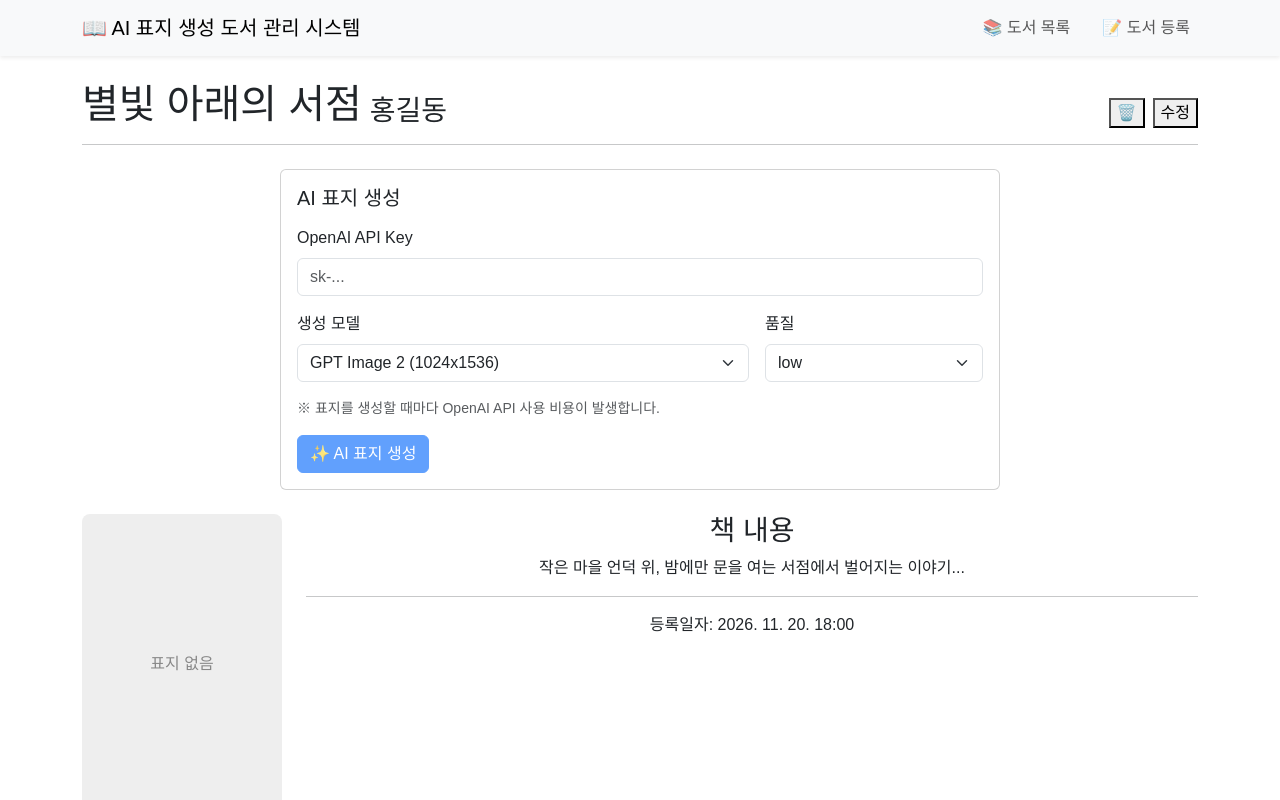
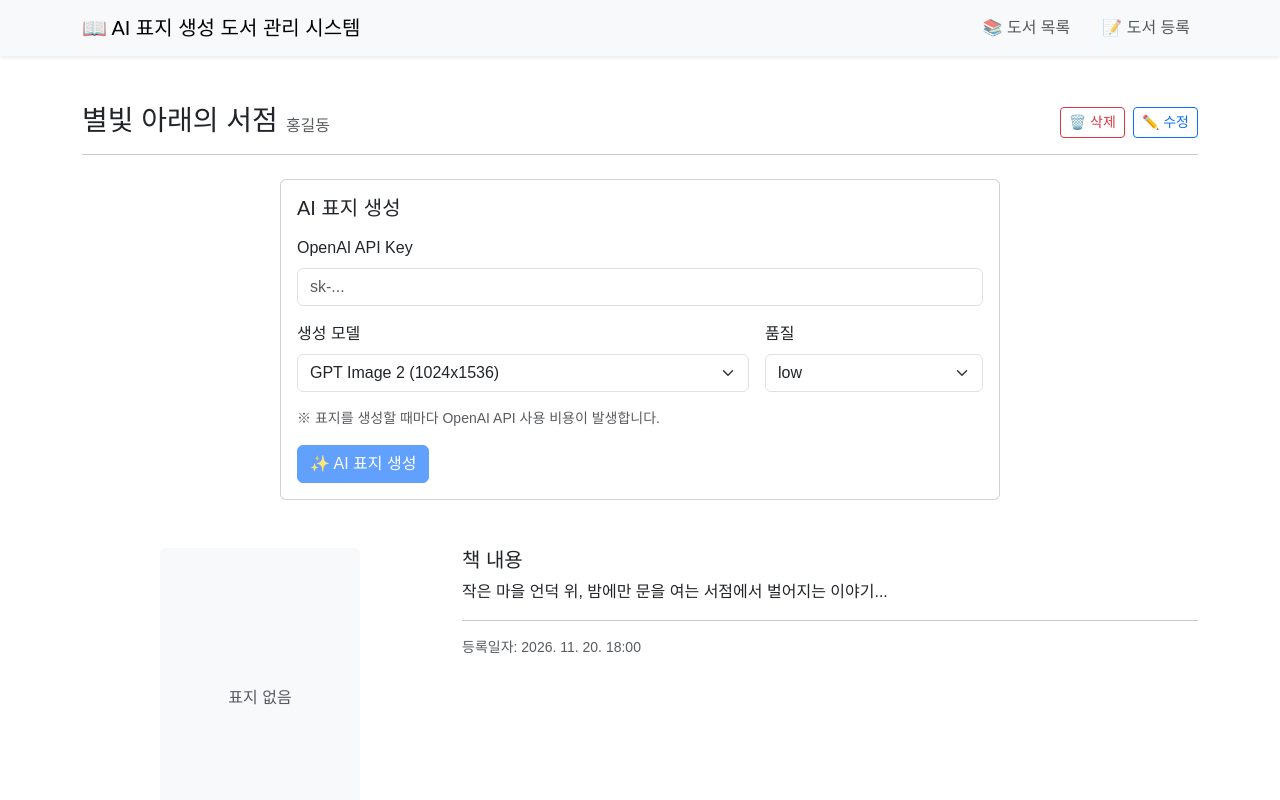
Before and after one commit to Jun0913/Mini-Project-4, a React (Vite) app: page /books/1 in a window 1280 px wide. Shown: the top 800 px of the page. Built offline with nearby package versions, Linux system fonts and the light colour scheme; data requests are answered from the project's data file; a web font is replaced by a local one.

Commit message:
마저 꾸며보기

```diff
--- a/src/components/Layout.jsx
+++ b/src/components/Layout.jsx
@@ -2,7 +2,7 @@ import { NavLink, Link, Outlet } from "react-router-dom";
 
 export default function Layout() {
   return (
-    <>
+    <div className="d-flex flex-column min-vh-100">
       <nav className="navbar navbar-expand-sm navbar-light bg-body-tertiary shadow-sm sticky-top">
         <div className="container">
           <Link className="navbar-brand" to="/">
@@ -18,9 +18,9 @@ export default function Layout() {
           </div>
         </div>
       </nav>
-      <main className="container py-4">
+      <main className="container py-5 d-flex flex-column flex-grow-1 ">
         <Outlet />
       </main>
-    </>
+    </div>
   );
 }
--- a/src/pages/BookDetail.jsx
+++ b/src/pages/BookDetail.jsx
@@ -98,28 +98,42 @@ export default function BookDetail() {
   }
 
   return (
-    <div>
     <section>
-        {loading && <p>도서 정보를 불러오는 중이에요...⌛</p>}
+      {loading && (
+        <div className="text-center py-5">
+          <div className="spinner-border" role="status">
+            <span className="visually-hidden">도서 정보를 불러오는 중이에요...</span>
+          </div>
+        </div>
+      )}
 
-        {!loading && error && <p role="alert">{error}</p>}
+      {!loading && error && (
+        <div className="alert alert-danger" role="alert">
+          {error}
+        </div>
+      )}
 
       {!loading && !error && book && (
         <>
-            <div style={{ display: "flex", alignItems: "flex-end", gap: "8px" }}>
-              <h1 style={{ margin: 0 }}>{book.title}</h1>
-              <h3 style={{ margin: 0, marginRight: "auto" }}>{book.author}</h3>
+          <div className="d-flex align-items-end gap-2 flex-wrap">
+            <h1 className="h3 mb-0">{book.title}</h1>
+            <span className="text-muted me-auto">{book.author}</span>
 
             <button
               type="button"
+              className="btn btn-outline-danger btn-sm"
               onClick={openDeleteDialog}
               aria-label="도서 삭제"
             >
-                🗑️
+              🗑️ 삭제
             </button>
 
-              <button type="button" onClick={handleEdit}>
-                수정
+            <button
+              type="button"
+              className="btn btn-outline-primary btn-sm"
+              onClick={handleEdit}
+            >
+              ✏️ 수정
             </button>
           </div>
 
@@ -128,71 +142,55 @@ export default function BookDetail() {
           {/* AI 표지 생성 (E 담당 컴포넌트) */}
           <CoverGenerator book={book} onGenerated={handleCoverGenerated} />
 
-            <div
-              style={{
-                display: "flex",
-                gap: "24px",
-                alignItems: "flex-start",
-                marginTop: "24px",
-              }}
-            >
+          <div className="row g-4 mt-2">
+            <div className="col-12 col-md-4 text-center">
               {book.coverImageUrl ? (
                 <img
                   src={book.coverImageUrl}
                   alt={`${book.title} 표지`}
-                  style={{
-                    width: 200,
-                    borderRadius: 8,
-                    boxShadow: "0 2px 8px rgba(0,0,0,0.25)",
-                  }}
+                  className="img-fluid rounded shadow"
+                  style={{ maxWidth: 240 }}
                 />
               ) : (
                 <div
-                  style={{
-                    width: 200,
-                    height: 300,
-                    borderRadius: 8,
-                    background: "#eee",
-                    color: "#888",
-                    display: "flex",
-                    alignItems: "center",
-                    justifyContent: "center",
-                  }}
+                  className="bg-light text-muted rounded d-flex align-items-center justify-content-center mx-auto"
+                  style={{ width: 200, height: 300 }}
                 >
                   표지 없음
                 </div>
               )}
+            </div>
 
-              <div style={{ flex: 1, textAlign: "center" }}>
-                <h3>책 내용</h3>
-                <p>{book.content || "등록된 도서 소개가 없어요."}</p>
+            <div className="col-12 col-md-8">
+              <h2 className="h5">책 내용</h2>
+              <p style={{ whiteSpace: "pre-wrap" }}>
+                {book.content || "등록된 도서 소개가 없어요."}
+              </p>
 
               <hr />
 
-                <p>등록일자: {formatDate(book.createdAt)}</p>
-
+              <p className="small text-muted mb-1">
+                등록일자: {formatDate(book.createdAt)}
+              </p>
               {book.updatedAt && book.createdAt !== book.updatedAt && (
-                  <p>수정일자: {formatDate(book.updatedAt)}</p>
+                <p className="small text-muted mb-0">
+                  수정일자: {formatDate(book.updatedAt)}
+                </p>
               )}
             </div>
           </div>
 
-            <div style={{ textAlign: "center", marginTop: "32px" }}>
-              <Link to="/">도서 목록으로 돌아가기</Link>
+          <div className="text-center mt-5">
+            <Link to="/" className="btn btn-outline-secondary">
+              도서 목록으로 돌아가기
+            </Link>
           </div>
 
           <dialog
             ref={deleteDialog}
             aria-labelledby="delete-title"
-              style={{
-                width: "220px",
-                maxWidth: "calc(100vw - 32px)",
-                boxSizing: "border-box",
-                padding: "16px",
-                margin: "auto",
-                borderRadius: "12px",
-                textAlign: "center",
-              }}
+            className="rounded-3 border-0 shadow p-3 text-center m-auto"
+            style={{ width: 260, maxWidth: "calc(100vw - 32px)" }}
             onCancel={(event) => {
               if (deleting) event.preventDefault();
             }}
@@ -201,24 +199,23 @@ export default function BookDetail() {
               if (deleteDone) window.location.replace("/");
             }}
           >
-              <p id="delete-title" style={{ margin: "0 0 12px" }}>
+            <p id="delete-title" className="mb-3">
               {deleteDone
                 ? "도서 삭제 완료 🗑️"
                 : `‘${book.title}’ 도서를 삭제할까요?`}
             </p>
 
-              {deleteError && <p role="alert">{deleteError}</p>}
+            {deleteError && (
+              <div className="alert alert-danger py-2 small" role="alert">
+                {deleteError}
+              </div>
+            )}
 
-              <div
-                style={{
-                  display: "flex",
-                  justifyContent: "center",
-                  gap: "12px",
-                }}
-              >
+            <div className="d-flex justify-content-center gap-2">
               {deleteDone ? (
                 <button
                   type="button"
+                  className="btn btn-primary btn-sm"
                   onClick={() => deleteDialog.current.close()}
                 >
                   확인
@@ -227,6 +224,7 @@ export default function BookDetail() {
                 <>
                   <button
                     type="button"
+                    className="btn btn-danger btn-sm"
                     onClick={handleDelete}
                     disabled={deleting}
                   >
@@ -235,6 +233,7 @@ export default function BookDetail() {
 
                   <button
                     type="button"
+                    className="btn btn-outline-secondary btn-sm"
                     onClick={() => deleteDialog.current.close()}
                     disabled={deleting}
                   >
@@ -247,6 +246,5 @@ export default function BookDetail() {
         </>
       )}
     </section>
-    </div>
   );
 }
--- a/src/pages/BookForm.jsx
+++ b/src/pages/BookForm.jsx
@@ -44,28 +44,61 @@ export default function BookForm() {
   }
 
   return (
-    <>
-      <h2>신규 도서 등록</h2>
+    <div className="col-md-8 col-lg-6 mx-auto">
+      <h1 className="h3 mb-4">신규 도서 등록</h1>
+      <p className="mb-4">등록하실 도서의 정보를 입력해주세요</p>
+      <hr />
       <form>
-        <input type="text" placeholder='title'
+        <div className="mb-3">
+          <label htmlFor="book-title" className="form-label">제목</label>
+          <input
+            id="book-title"
+            type="text"
+            className="form-control"
+            placeholder="도서 제목을 입력하세요"
             value={title}
             onChange={(e) => setTitle(e.target.value)}
           />
-        <input type="text" placeholder='author'
+        </div>
+        <div className="mb-3">
+          <label htmlFor="book-author" className="form-label">저자</label>
+          <input
+            id="book-author"
+            type="text"
+            className="form-control"
+            placeholder="저자를 입력하세요"
             value={author}
             onChange={(e) => setAuthor(e.target.value)}
           />
-        <input type="text" placeholder='content'
+        </div>
+        <div className="mb-4">
+          <label htmlFor="book-content" className="form-label">내용</label>
+          <textarea
+            id="book-content"
+            className="form-control"
+            rows={8}
+            placeholder="도서 소개를 입력하세요"
             value={content}
             onChange={(e) => setContent(e.target.value)}
           />
+        </div>
+        <div className="d-flex gap-2 justify-content-end">
           <button
             type="button"
+            className="btn btn-outline-secondary"
+            onClick={() => navigate('/')}
+          >
+            취소
+          </button>
+          <button
+            type="button"
+            className="btn btn-primary"
             onClick={() => handleAddBooks()}
           >
             신규 도서 등록
           </button>
+        </div>
       </form>
-    </>
+    </div>
   );
 }
--- a/src/pages/BookList.jsx
+++ b/src/pages/BookList.jsx
@@ -58,7 +58,7 @@ export default function BookList() {
   return (
     <section>
       <div className="d-flex justify-content-between align-items-center mb-4">
-        <h1 className="h3 mb-0">📚 도서 목록</h1>
+        <h1 className="h3 mb-4">📚 도서 목록</h1>
         <Link to="/books/new" className="btn btn-primary">
           📝 도서 등록
         </Link>
```
Lines whose indentation alone changed are shown as unchanged.
